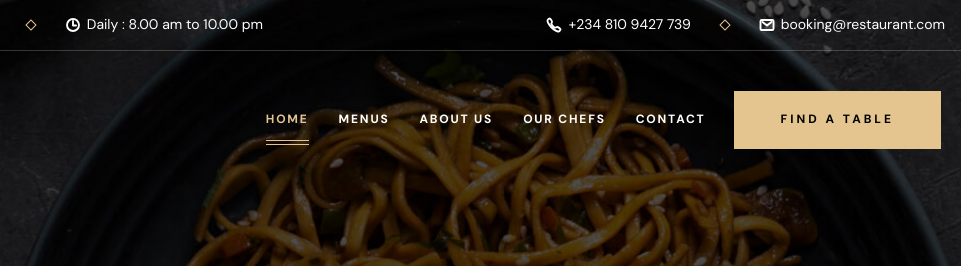
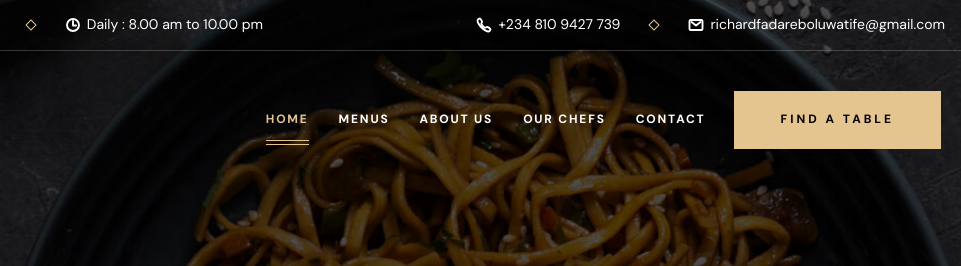
Before and after one commit to Richardboluwatife/Grilli, a plain HTML site: page index.html in a window 1280 px wide. Shown: the top 266 px of the page, 319-1280 px from the left. Drawn offline with nearby package versions, Linux system fonts and the light colour scheme; a web font is replaced by a local one.

Commit message:
second commit

```diff
--- a/index.html
+++ b/index.html
@@ -91,12 +91,12 @@
 
       <div class="separator"></div>
 
-      <a href="mailto:booking@restaurant.com" class="topbar-item link">
+      <a href="mailto:richardfadareboluwatife@gmail.com" class="topbar-item link">
         <div class="icon">
           <ion-icon name="mail-outline" aria-hidden="true"></ion-icon>
         </div>
 
-        <span class="span">booking@restaurant.com</span>
+        <span class="span">richardfadareboluwatife@gmail.com</span>
       </a>
 
     </div>
@@ -181,7 +181,7 @@
 
           <p class="body-4 navbar-text">Open: 9.30 am - 2.30pm</p>
 
-          <a href="mailto:booking@grilli.com" class="body-4 sidebar-link">booking@grilli.com</a>
+          <a href="mailto:richardfadareboluwatife@gmail.com" class="body-4 sidebar-link">richardfadareboluwatife@gmail.com</a>
 
           <div class="separator"></div>
 
@@ -1095,7 +1095,7 @@
             Restaurant St, Delicious City, Lagos, Nigeria
           </address>
 
-          <a href="mailto:booking@grilli.com" class="body-4 contact-link">booking@grilli.com</a>
+          <a href="mailto:richardfadareboluwatife@gmail.com" class="body-4 contact-link">richardfadareboluwatife@gmail.com</a>
 
           <a href="tel:+2348109427739" class="body-4 contact-link">Booking Request : +234 810 9427 739</a>
 
```
